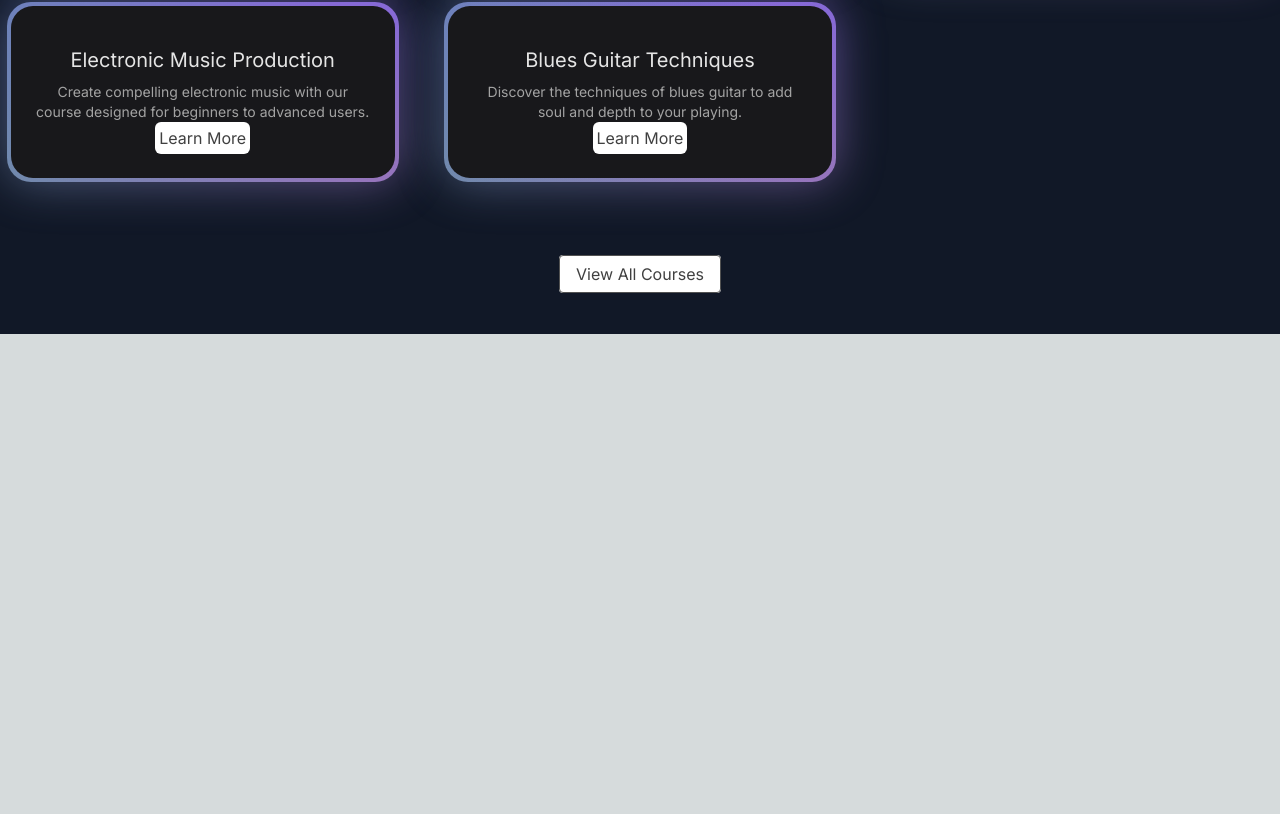
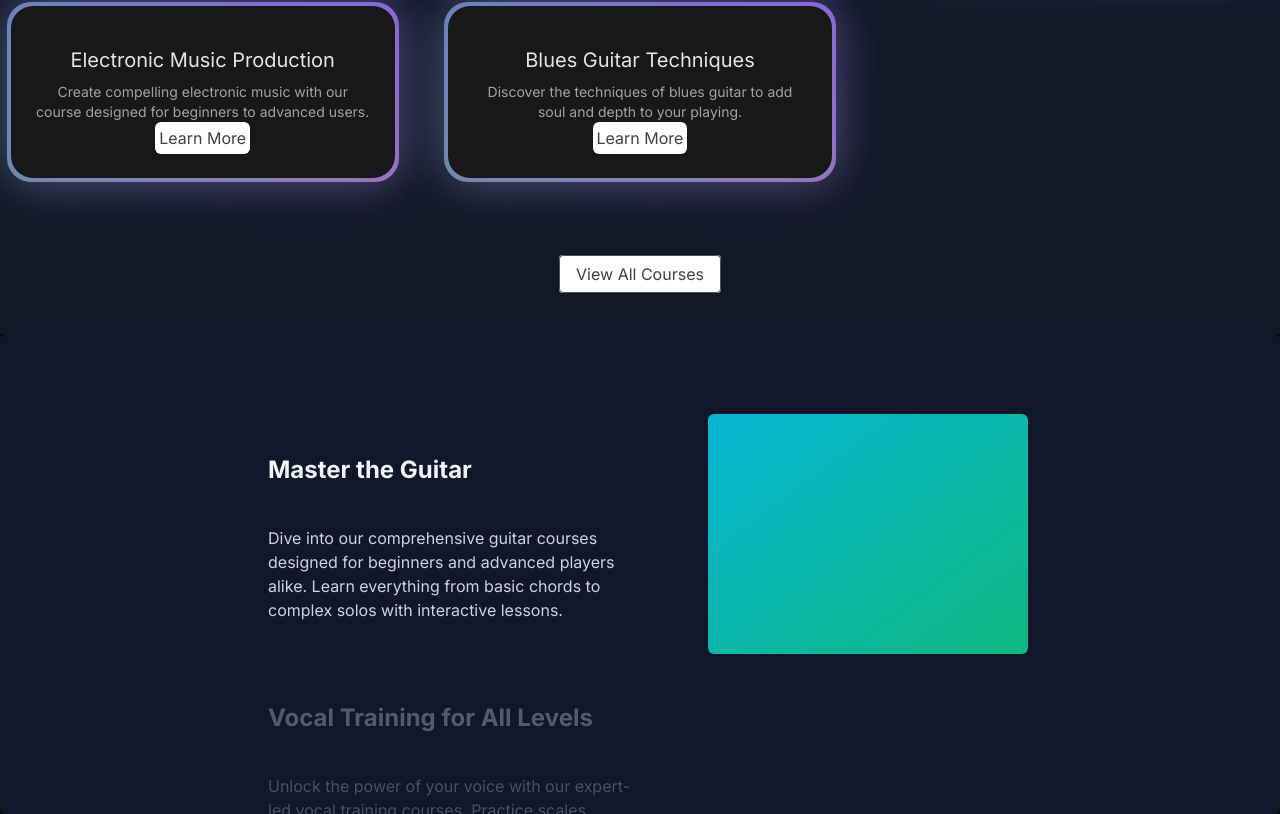
Before and after one commit to anujsamdariya07/Next-Melody, a Next.js app: page / in a window 1280 px wide. Shown: the part 1830-2644 px from the top of the page. Before the commit the page ends 2164 px from the top, so only its background shows below. Built offline with nearby package versions, Linux system fonts and the light colour scheme.

Commit message:
sticky scroll

```diff
--- a/src/app/page.tsx
+++ b/src/app/page.tsx
@@ -1,11 +1,13 @@
 import FeaturedCourses from '@/components/FeaturedCourses';
 import HeroSection from '@/components/HeroSection';
+import WhyChooseUs from '@/components/WhyChooseUs';
 
 export default function Home() {
   return (
     <main className='bg-black/[0.96] antialiased bg-grid-white/[0.02]'>
       <HeroSection />
       <FeaturedCourses />
+      <WhyChooseUs />
     </main>
   );
 }
--- /dev/null
+++ b/src/components/WhyChooseUs.tsx
@@ -0,0 +1,36 @@
+"use client";
+import React from 'react'
+import { StickyScroll } from "./ui/sticky-scroll-reveal";
+
+const content = [
+  {
+    title: "Master the Guitar",
+    description: "Dive into our comprehensive guitar courses designed for beginners and advanced players alike. Learn everything from basic chords to complex solos with interactive lessons."
+  },
+  {
+    title: "Vocal Training for All Levels",
+    description: "Unlock the power of your voice with our expert-led vocal training courses. Practice scales, improve pitch, and explore various singing styles."
+  },
+  {
+    title: "Piano Essentials",
+    description: "Start your musical journey with our piano courses. Learn to read sheet music, play by ear, and understand music theory with hands-on lessons."
+  },
+  {
+    title: "Music Production 101",
+    description: "Learn the art of music production from start to finish. Our courses cover everything from mixing and mastering to beat making and sound design."
+  },
+  {
+    title: "Songwriting Masterclass",
+    description: "Unleash your creativity with our songwriting courses. Get tips and techniques from professional songwriters to craft compelling lyrics and memorable melodies."
+  }
+]
+
+function WhyChooseUs() {
+  return (
+    <div>
+      <StickyScroll content={content} />
+    </div>
+  );
+}
+
+export default WhyChooseUs
--- /dev/null
+++ b/src/components/ui/sticky-scroll-reveal.tsx
@@ -0,0 +1,112 @@
+'use client';
+import React, { useEffect, useRef, useState } from 'react';
+import { useMotionValueEvent, useScroll } from 'framer-motion';
+import { motion } from 'framer-motion';
+import { cn } from '@/utils/cn';
+
+export const StickyScroll = ({
+  content,
+  contentClassName,
+}: {
+  content: {
+    title: string;
+    description: string;
+    content?: React.ReactNode | any;
+  }[];
+  contentClassName?: string;
+}) => {
+  const [activeCard, setActiveCard] = React.useState(0);
+  const ref = useRef<any>(null);
+  const { scrollYProgress } = useScroll({
+    // uncomment line 22 and comment line 23 if you DONT want the overflow container and want to have it change on the entire page scroll
+    // target: ref
+    container: ref,
+    offset: ['start start', 'end start'],
+  });
+  const cardLength = content.length;
+
+  useMotionValueEvent(scrollYProgress, 'change', (latest) => {
+    const cardsBreakpoints = content.map((_, index) => index / cardLength);
+    const closestBreakpointIndex = cardsBreakpoints.reduce(
+      (acc, breakpoint, index) => {
+        const distance = Math.abs(latest - breakpoint);
+        if (distance < Math.abs(latest - cardsBreakpoints[acc])) {
+          return index;
+        }
+        return acc;
+      },
+      0
+    );
+    setActiveCard(closestBreakpointIndex);
+  });
+
+  const backgroundColors = [
+    'var(--slate-900)',
+    'var(--black)',
+    'var(--neutral-900)',
+  ];
+  const linearGradients = [
+    'linear-gradient(to bottom right, var(--cyan-500), var(--emerald-500))',
+    'linear-gradient(to bottom right, var(--pink-500), var(--indigo-500))',
+    'linear-gradient(to bottom right, var(--orange-500), var(--yellow-500))',
+  ];
+
+  const [backgroundGradient, setBackgroundGradient] = useState(
+    linearGradients[0]
+  );
+
+  useEffect(() => {
+    setBackgroundGradient(linearGradients[activeCard % linearGradients.length]);
+  }, [activeCard]);
+
+  return (
+    <motion.div
+      animate={{
+        backgroundColor: backgroundColors[activeCard % backgroundColors.length],
+      }}
+      className='h-[30rem] overflow-y-auto flex justify-center relative space-x-10 rounded-md p-10'
+      ref={ref}
+    >
+      <div className='div relative flex items-start px-4'>
+        <div className='max-w-2xl'>
+          {content.map((item, index) => (
+            <div key={item.title + index} className='my-20'>
+              <motion.h2
+                initial={{
+                  opacity: 0,
+                }}
+                animate={{
+                  opacity: activeCard === index ? 1 : 0.3,
+                }}
+                className='text-2xl font-bold text-slate-100'
+              >
+                {item.title}
+              </motion.h2>
+              <motion.p
+                initial={{
+                  opacity: 0,
+                }}
+                animate={{
+                  opacity: activeCard === index ? 1 : 0.3,
+                }}
+                className='text-kg text-slate-300 max-w-sm mt-10'
+              >
+                {item.description}
+              </motion.p>
+            </div>
+          ))}
+          <div className='h-40' />
+        </div>
+      </div>
+      <div
+        style={{ background: backgroundGradient }}
+        className={cn(
+          'hidden lg:block h-60 w-80 rounded-md bg-white sticky top-10 overflow-hidden',
+          contentClassName
+        )}
+      >
+        {content[activeCard].content ?? null}
+      </div>
+    </motion.div>
+  );
+};
```
